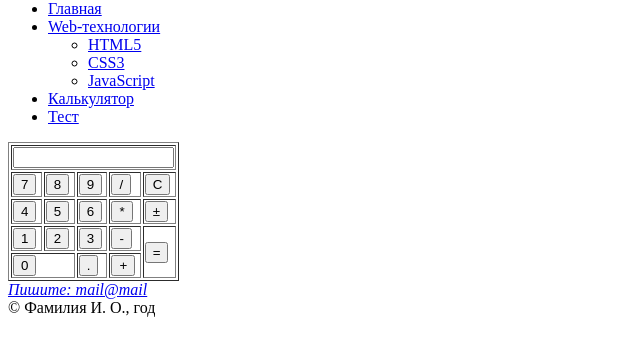
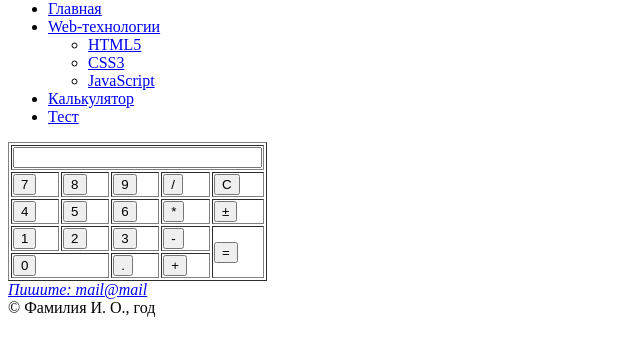
Before and after one commit to Vitalii-Starov/HTML5-CSS3-JS, a plain HTML site: page calculator.html in a window 1280 px wide. Shown: the part 190-546 px from the top of the page, without its empty margins (0-640 px from the left). Drawn offline with Linux system fonts and the light colour scheme.

Commit message:
Add HTML file

```diff
--- a/calculator.html
+++ b/calculator.html
@@ -27,7 +27,7 @@
 			<table border="1">
 				<tr>
 					<td colspan="5">
-						<input type="data" size="17">
+						<input type="text" size="28">
 					</td>
 				</tr>
 				<tr>
@@ -49,7 +49,7 @@
 					<td><button type="button" name="two">2</button></td>
 					<td><button type="button" name="three">3</button></td>
 					<td><button type="button" name="sub">-</button></td>
-					<td rowspan="2"><button type="button" margin-left name="res">=</button></td>
+					<td rowspan="2"><button type="button" name="doit">=</button></td>
 				</tr>
 				<tr>
 					<td colspan="2"><button type="button" name="zero">0</button></td>
```
